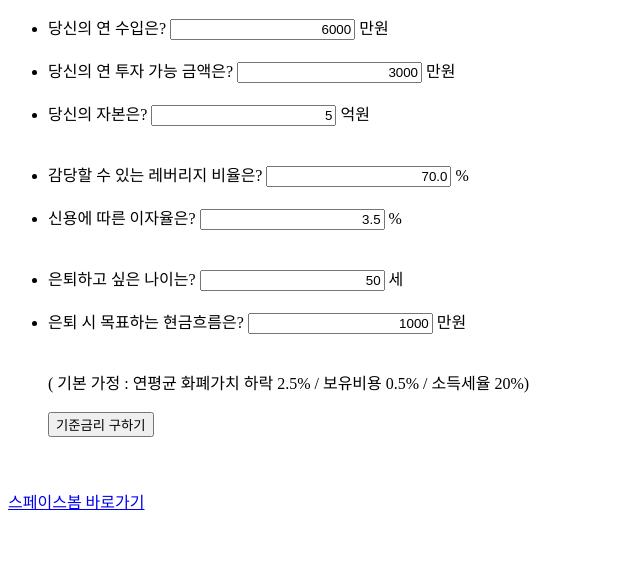
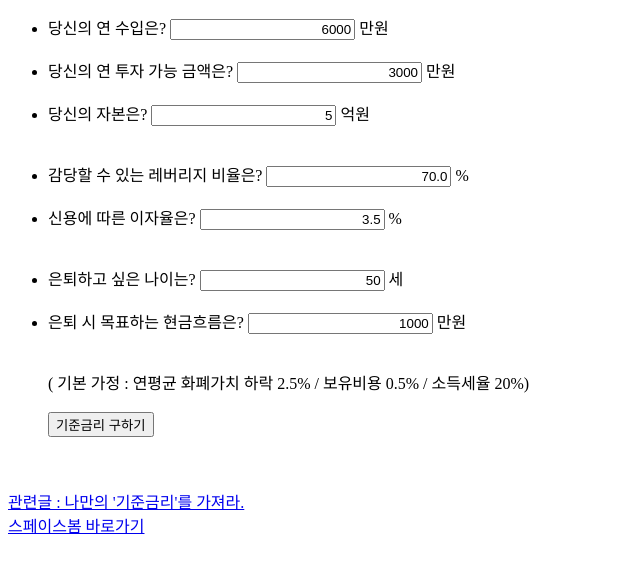
Before and after one commit to Spaceboum/003-myInterate, a plain HTML site: page index.html in a window 1280 px wide. Shown: the part 117-690 px from the top of the page, without its empty margins (0-640 px from the left). Drawn offline with nearby package versions, Linux system fonts and the light colour scheme.

Commit message:
ver. 1.0.0

```diff
--- a/index.html
+++ b/index.html
@@ -30,6 +30,8 @@
 
     <br>
     <div id='result'></div>
+    <br>
+    <a href = "https://blog.naver.com/2020_lk/221909263362">관련글 : 나만의 '기준금리'를 가져라.</a>
     <br>
     <a href = "https://blog.naver.com/2020_lk">스페이스봄 바로가기</a>
     <div class="csv"></div>
```
